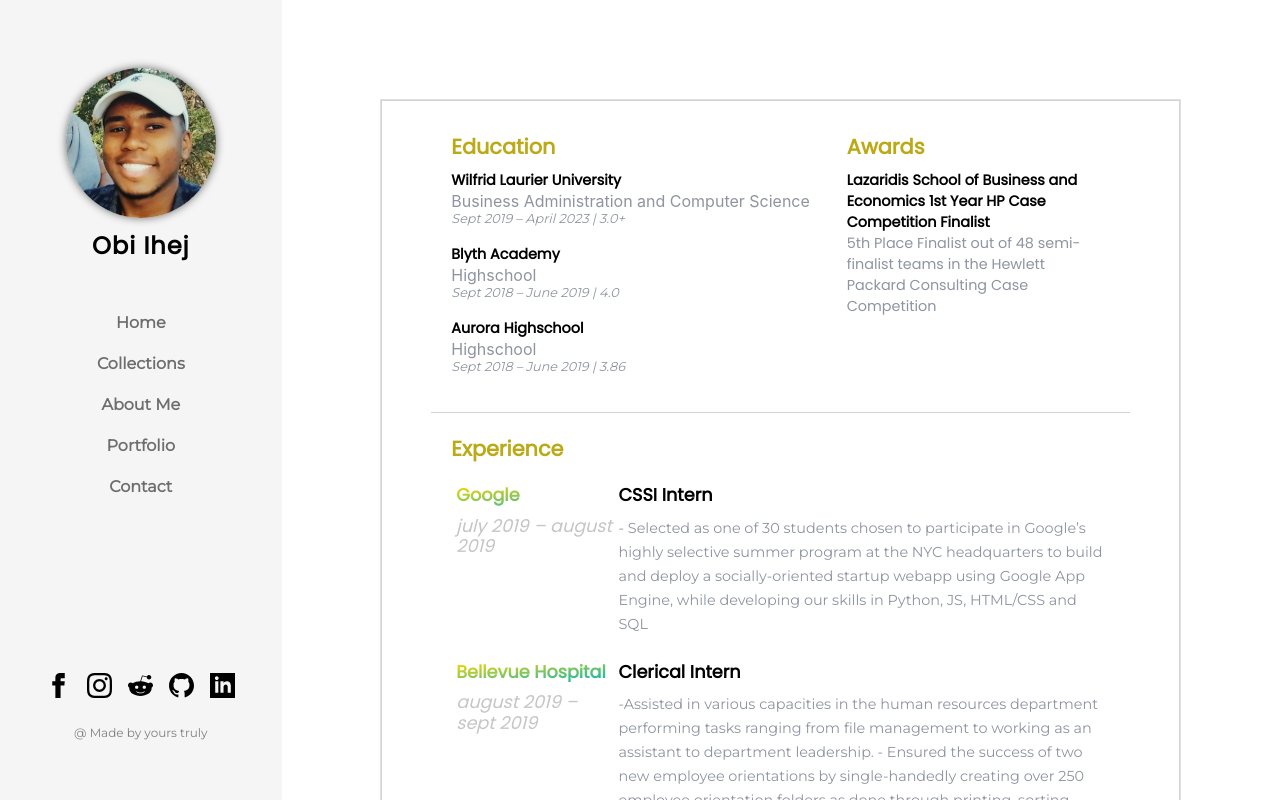
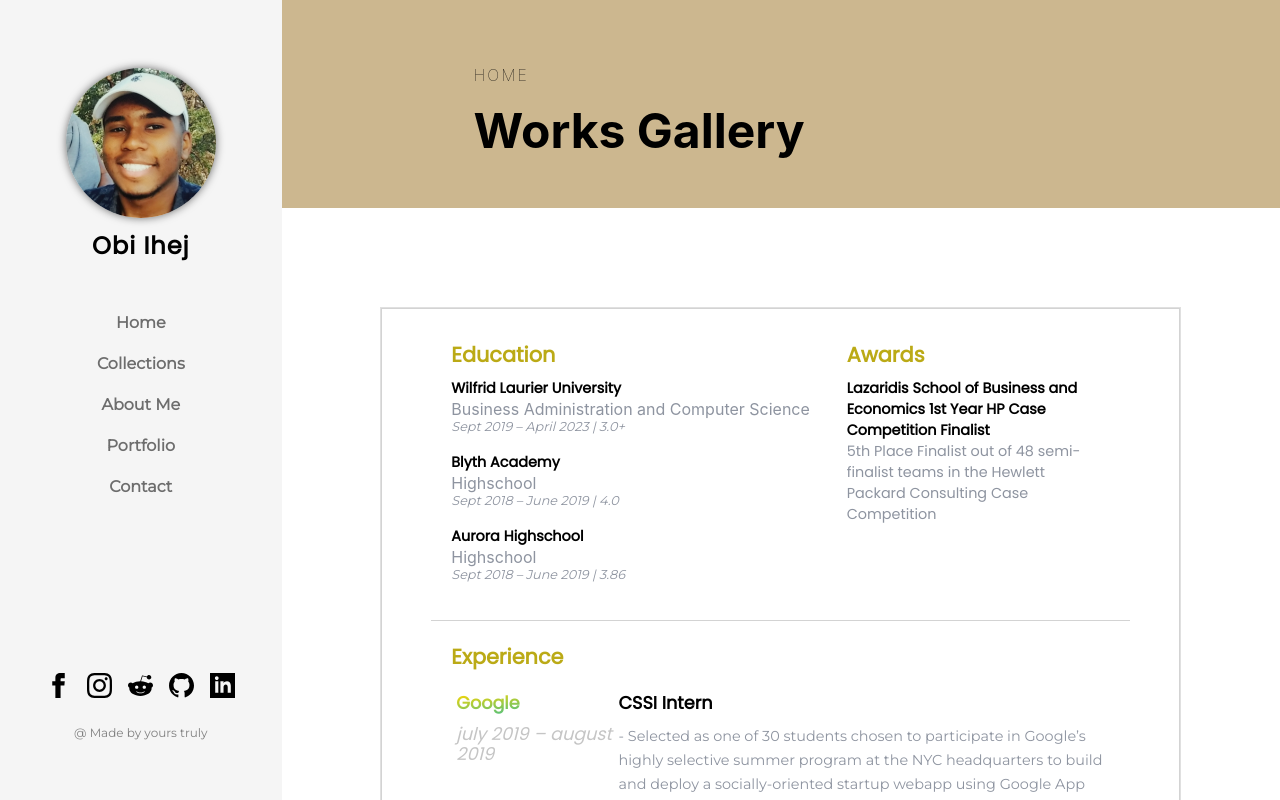
Before and after one commit to ObiTracks/personalportfolio, a React (Create React App) app: page /about in a window 1280 px wide. Shown: the top 800 px of the page. Built offline with nearby package versions, Linux system fonts and the light colour scheme; a web font is replaced by a local one.

Commit message:
Fixed the contact page css styling

```diff
--- a/src/App.js
+++ b/src/App.js
@@ -24,7 +24,7 @@
           <Switch>
             <Route path="/" exact component={Landing_Page} />
             <Route path="/">
-              {/* <NavSister /> */}
+              <NavSister />
             </Route>
           </Switch>
 
@@ -36,7 +36,7 @@
             <Route path="/spotify" exact component={Music} />
             <Route path="/" component={Music} />
           </Switch>
-          <Route path="/" exact component={Contact} />
+          <Route path="/contact" exact component={Contact} />
           <Footer />
         </div>
       </div>
--- a/src/Components/About/About.js
+++ b/src/Components/About/About.js
@@ -12,7 +12,7 @@
 
 function About(props) {
   return (
-    <div className="Parent">
+    <div className="Parent-about">
       <div className="resume">
 
 
--- a/src/Components/About/About.scss
+++ b/src/Components/About/About.scss
@@ -1,4 +1,4 @@
-.Parent{
+.Parent-about{
     position: relative;
     width: 100%;
     height: auto;
--- a/src/Components/Nav/NavSister/NavSister.js
+++ b/src/Components/Nav/NavSister/NavSister.js
@@ -4,13 +4,17 @@
 import fillerbg from '../../../static/img_nav_placeholder.jpg';
 
 function Nav (props) {
+
+    const navJson = '{"breadcrumb":"Hello", "link":"/home"}'
+    const NavJSON = JSON.parse(navJson)
+
     return(
         <span className='NavSister'>
             <ul className='NavSister_navlinks'>
             <li><a href={props.link} className='NavSister_navlinks_link'>Home</a></li>
-            <li><a href='' className='NavSister_navlinks_link'>{props.breadcrumb}</a></li>
+            <li><a href='' className='NavSister_navlinks_link'>{props.breadcrumb} </a></li>
             </ul>
-            <h1 className="NavSister_title">{props.breadcrumb}</h1>
+            <h1 className="NavSister_title">Works Gallery</h1>
             {/* <h4 className="Proj_Nav_fadedtitle">Portfolio</h4> */}
       </span>
     )
```
